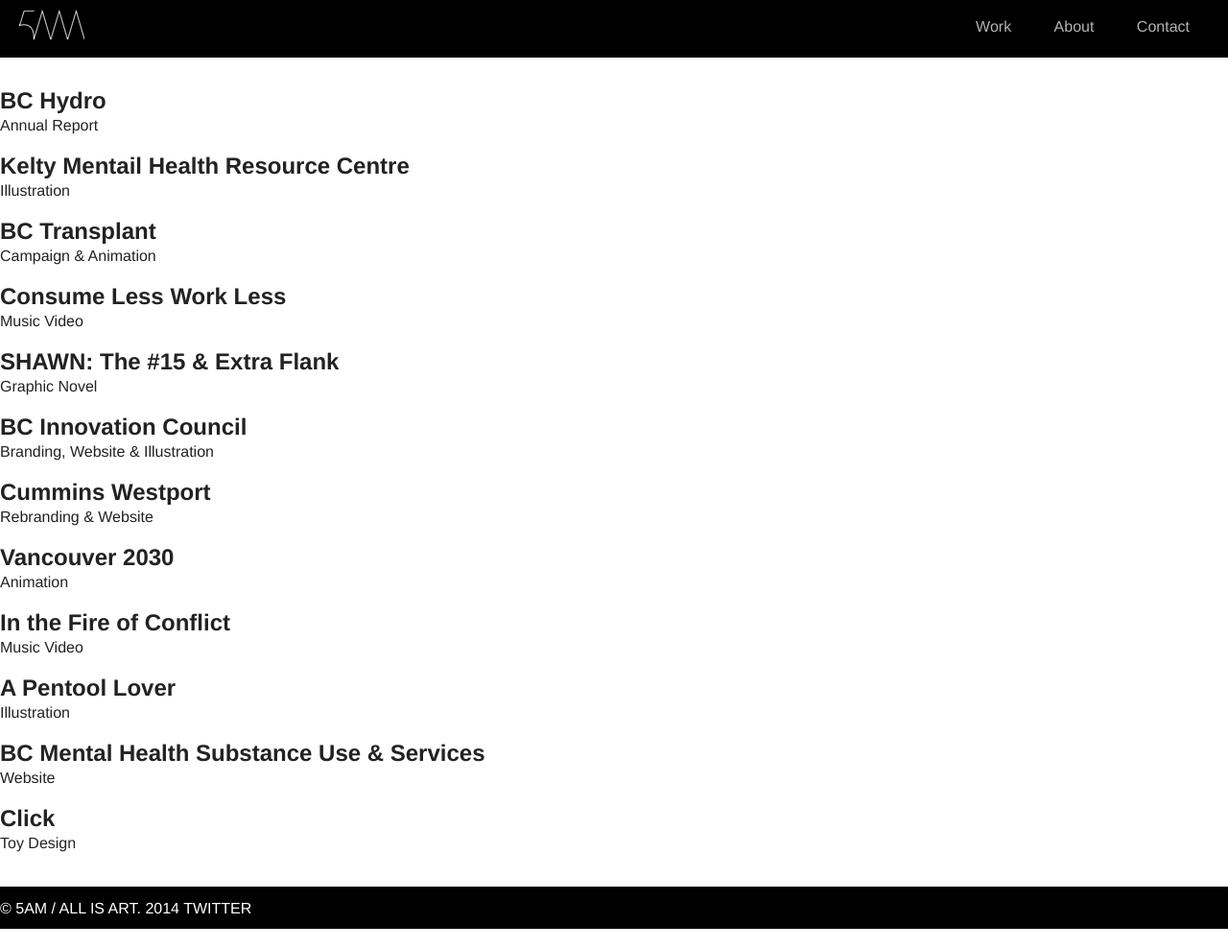
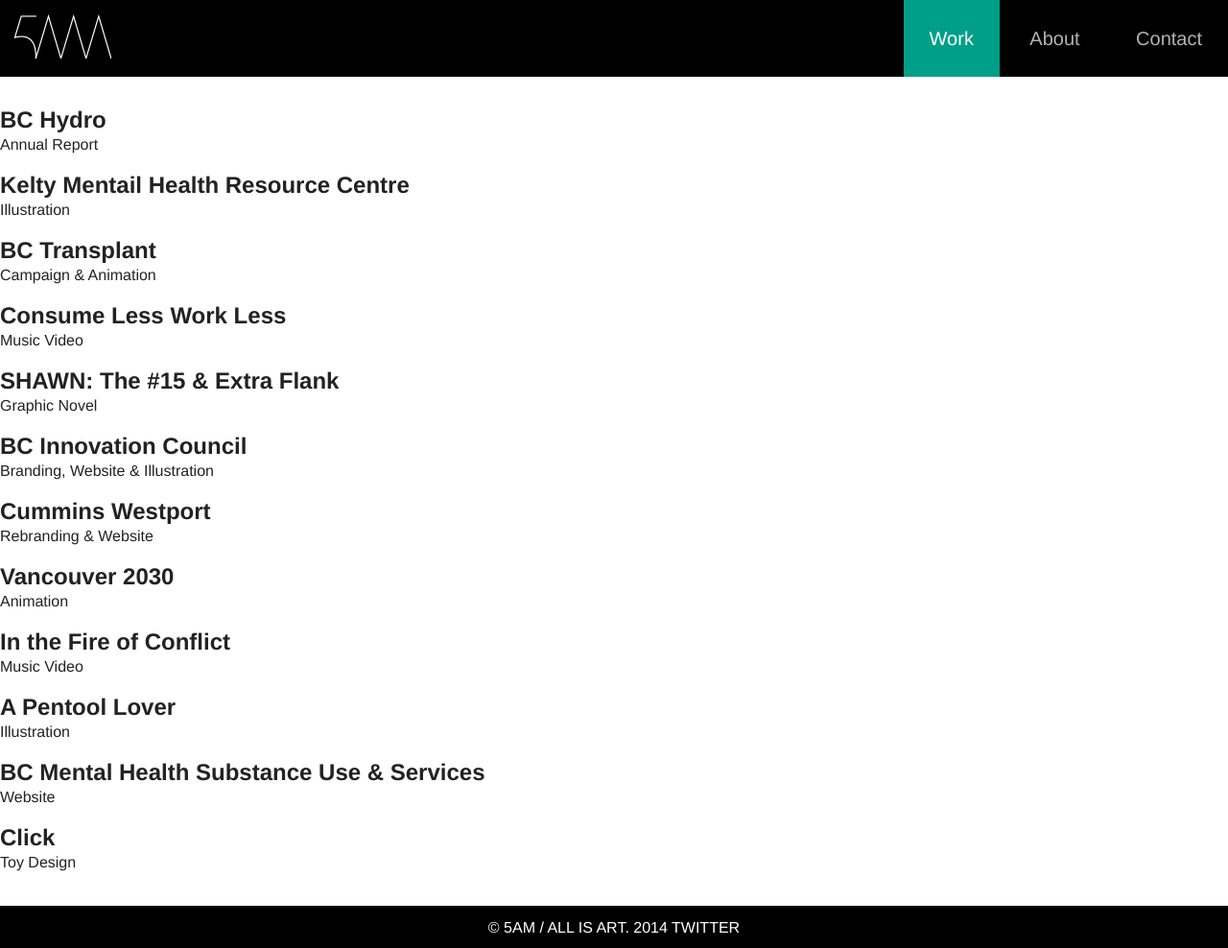
Before and after one commit to justinalm/bokchoi, a Jekyll site: the page built from 5am.co/index.html, in a window 1280 px wide. Shown: the whole page at 96% size. Built offline with Jekyll 4.4.1, drawn with Linux system fonts in a browser that asks for light colours; nearby versions of some CDN libraries.

Commit message:
More updates to the navigation for the phone, tablet, and desktop. Added the current page highlighting, hover states for nav items, and retweaked the mobile nav.

```diff
--- a/5am.co/_config.yml
+++ b/5am.co/_config.yml
@@ -1,2 +1,4 @@
 name: 5AM.co
+description: The personal webspace of designer Shawn S. Choi.
 pygments: true
+permalink: none
--- a/5am.co/_includes/footer.html
+++ b/5am.co/_includes/footer.html
@@ -38,8 +38,8 @@
           });
         </script>
 
-        <script src="js/plugins.js"></script>
-        <script src="js/main.js"></script>
+        <script src="/js/plugins.js"></script>
+        <script src="/js/main.js"></script>
 
         <script>
             var _gaq=[['_setAccount','UA-XXXXX-X'],['_trackPageview']];
--- a/5am.co/_includes/header.html
+++ b/5am.co/_includes/header.html
@@ -4,42 +4,42 @@
 <!--[if IE 8]>         <html class="no-js lt-ie9"> <![endif]-->
 <!--[if gt IE 8]><!--> <html class="no-js"> <!--<![endif]-->
     <head>
+        <script type="text/javascript" src="//use.typekit.net/rdo0tos.js"></script>
+  <script type="text/javascript">try{Typekit.load();}catch(e){}</script>
         <meta charset="utf-8">
         <meta http-equiv="X-UA-Compatible" content="IE=edge,chrome=1">
         <title>{{ page.title }}</title>
         <meta name="description" content="">
         <meta name="viewport" content="width=device-width">
 
-        <link rel="stylesheet" href="css/normalize.min.css">
-        <link rel="stylesheet" href="css/main.css">
+        <link rel="stylesheet" href="/css/normalize.min.css">
+        <link rel="stylesheet" href="/css/main.css">
 
-        <script src="js/vendor/modernizr-2.6.2-respond-1.1.0.min.js"></script>
+        <script src="/js/vendor/modernizr-2.6.2-respond-1.1.0.min.js"></script>
     </head>
-    <body>
+    <body id="{{ page.bodyid }}">
     <!--[if lt IE 7]>
     <p class="chromeframe">You are using an <strong>outdated</strong> browser. Please <a href="http://browsehappy.com/">upgrade your browser</a> or <a href="http://www.google.com/chromeframe/?redirect=true">activate Google Chrome Frame</a> to improve your experience.</p>
     <![endif]-->
 
     <header>
       <div class="container">
-        <h1 class="logo-phone">&nbsp;</h1>
+        <a href="/" title="5AM dot co logo"><h1 class="logo-phone">&nbsp;</h1></a>
+        <a href="/" title="5AM dot co logo"><h1 class="logo-tablet-desktop">&nbsp;</h1></a>
 
-        <a class="nav-drawer" title="Hamburger Navigation Icon" href="#"><img class="hires" alt="Ambient background image." src="//:0" data-src="img/nav-button.png" width="26"></a>
+        <a class="nav-drawer" title="Hamburger Navigation Icon" href="#"><img class="hires" alt="Ambient background image." src="//:0" data-src="../img/nav-button.png" width="26"></a>
+
         <ul class="mobile">
-          <!--
-
-          Commented this out because it wasn’t inline with Shawn’s design. Might open it up again later as a suggestion.
-
-          <li><a class="nav-drawer" title="Hamburger Navigation Icon" href="#"><img class="hires" alt="Ambient background image." src="//:0" data-src="img/nav-button.png" width="26"></a></li>-->
-          <li><a href="#">Work</a></li>
-          <li><a href="#">About</a></li>
-          <li><a href="#">Contact</a></li>
+          <li><a class="nav-drawer" title="Hamburger Navigation Icon" href="#"><img class="hires" alt="Ambient background image." src="//:0" data-src="../img/nav-button.png" width="26"></a></li>
+          <li><a href="/" id="work" title="Work">Work</a></li>
+          <li><a href="/about" id="about" title="About">About</a></li>
+          <li><a href="mailto:info@5am.co" title="Contact">Contact</a></li>>
         </ul>
         <ul class="desktop">
-          <li><a href="#">Work</a></li>
-          <li><a href="#">About</a></li>
-          <li><a href="#">Contact</a></li>
-        </ul>
+          <li><a href="/" id="work" title="Work">Work</a></li>
+          <li><a href="/about" id="about" title="About">About</a></li>
+          <li><a href="mailto:info@5am.co" title="Contact">Contact</a></li>
+        </ul
       </div>
     </header>
 
--- a/5am.co/css/main.css
+++ b/5am.co/css/main.css
@@ -61,7 +61,8 @@
    ========================================================================== */
 
 body {
-    font: 16px/26px "Proxima Nova", Helvetica, Arial;
+    font: 16px/26px "proxima-nova", Helvetica, Arial;
+    font-weight: 300;
 }
 
 .container {
@@ -87,12 +88,16 @@
   width: 68px;
   background: url(../img/5am-logo-phone.png) no-repeat;
   background-size: 68px 32px;
-  margin: 0;
+  margin: 3px 0 0 0;
+}
+
+h1.logo-tablet-desktop {
+  display: none;
 }
 
 a.nav-drawer {
   float: right;
-  padding: 5px;
+  padding: 4px 2px 5px 5px;
 }
 
 ul.mobile{
@@ -101,9 +106,9 @@
   z-index: 9999;
   margin: 0;
   padding: 0;
-  top: 60px;
+  top: 0;
   left: 0;
-  height: 90%;
+  height: 100%;
   width: 100%;
 }
 
@@ -118,11 +123,6 @@
   text-decoration: none;
   border-bottom: 1px solid rgb(80,80,80);
 }
-
-
-/*
-
-Commented this out because it wasn’t exactly in-line with Shawn’s design. Might open it up again as a suggestion.
 
 ul.mobile > li:first-child {
   display: block;
@@ -139,14 +139,16 @@
 
 ul.mobile > li:first-child > a {
   display: block;
-  padding: 9px 7px 30px 20px;
+  padding: 10px 10px 20px 10px;
+  margin: 0 0 5px 5px;
   height: 100%;
   width: 100%;
+  background: rgb(242,242,242);
 }
 
 ul.mobile > li:first-child > a:hover {
   background: transparent;
-}*/
+}
 
 
 ul.mobile > li > a {
@@ -163,39 +165,34 @@
 }
 
 ul.mobile > li > a:hover {
-  background: rgb(0,159,137);
+  background: rgb(229,95,82);
 }
 
 ul.desktop {
   display: none;
-  float: right;
-  margin: 5px 0 0 0;
-  padding: 0;
 }
 
-ul.desktop > li {
-  display: inline-block;
-  list-style: none;
-  background: rgba(0,0,0,0.8);
-  color: rgb(179,179,179);
-  text-decoration: none;
+ul.mobile > li > a:hover,
+ul.desktop > li > a:hover {
+  color: rgb(255,255,255);
+  background: rgb(229,95,82);
 }
 
-ul.desktop > li > a {
-  display: block;
-  color: rgb(179,179,179);
-  text-decoration: none;
-  padding: 0 20px;
-  margin: 0 1em 0 0;
+ul.mobile > li > a:active,
+ul.desktop > li > a:active {
+  color: rgb(30,30,30);
+  background: rgb(242,242,242);
 }
 
-ul.desktop > li > a:last-child {
-  margin: 0;
+/*Active Menu Item Style*/
+body#work ul.mobile > li > a#work,
+body#about ul.mobile > li > a#about,
+body#work ul.desktop > li > a#work,
+body#about ul.desktop > li > a#about {
+color: #fff;
+background: rgb(0,159,137);
 }
 
-ul a:hover {
-  text-decoration: underline;
-}
 
 article {
   padding: 2em 0 1em 0;
@@ -214,6 +211,7 @@
   background-color: rgb(0,0,0);
   height: 44px;
   text-transform: uppercase;
+  text-align: center;
 }
 
 footer p {
@@ -229,21 +227,41 @@
        only screen and (-o-min-device-pixel-ratio: 3/2),
        only screen and (min--moz-device-pixel-ratio: 1.5),
        only screen and (min-device-pixel-ratio: 1.5) {
-         h1.logo-phone {
+        h1.logo-phone {
            background: url(../img/5am-logo-phone@2x.png) no-repeat;
            background-size: 68px 32px;
-         }
-    }
-  }
+        }
+
+        h1.logo-tablet-desktop {
+            background: url(../img/5am-logo-tablet-desktop@2x.png) no-repeat;
+            background-size: 102px 48px;
+        }
+      }
 
 /* ==========================================================================
    Media Queries
    ========================================================================== */
 
-@media only screen and (min-width: 480px) {
-}
-
-@media only screen and (min-width: 600px) {
+@media only screen and (min-width: 500px) {
+  header {
+    height: 80px;
+    padding: 0;
+  }
+  h1.logo-phone {
+    display: none;
+  }
+  h1.logo-tablet-desktop {
+    display: block;
+    float: left;
+    overflow: hidden;
+    color: rgb(255,255,255);
+    text-indent: -9999;
+    height: 48px;
+    width: 102px;
+    background: url(../img/5am-logo-tablet-desktop.png) no-repeat;
+    background-size: 102px 48px;
+    margin: 15px 0 0 15px;
+  }
   a.nav-drawer {
     display: none;
   }
@@ -252,6 +270,31 @@
   }
   ul.desktop {
     display: block;
+    float: right;
+    margin: 0;
+    padding: 0;
+  }
+  ul.desktop > li {
+    display: inline-block;
+    list-style: none;
+    background: rgba(0,0,0,0.8);
+    color: rgb(179,179,179);
+    text-decoration: none;
+    padding: 0;
+    margin: 0;
+  }
+
+  ul.desktop > li > a {
+    display: block;
+    color: rgb(179,179,179);
+    font-size: 1.25em;
+    text-decoration: none;
+    padding: 27px;
+    margin: 0;
+  }
+
+  ul.desktop > li > a:last-child {
+    margin: 0;
   }
 }
 
--- a/5am.co/index.html
+++ b/5am.co/index.html
@@ -1,6 +1,7 @@
 ---
 layout: default
 title: The home of 5AM.co
+bodyid: work
 ---
 
 <div>
```
Also changed, not shown: 5am.co/about/index.html (added, +7 -0 lines), 5am.co/img/5am-logo-tablet-desktop.png (added), 5am.co/img/5am-logo-tablet-desktop@2x.png (added).
